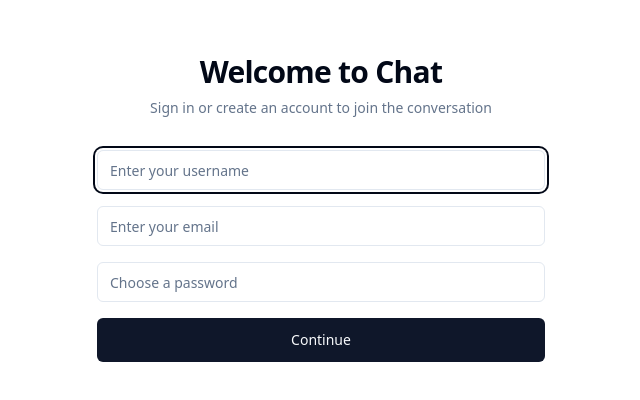
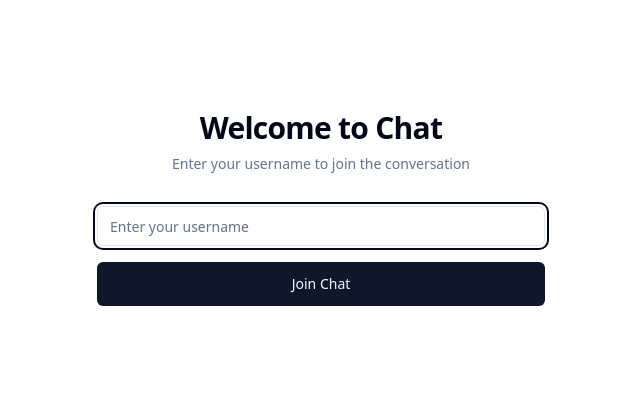
Before and after one commit to abhishekh912/ChatCat, a React (Vite) app: page / in a window 1280 px wide. Shown: the part 192-592 px from the top of the page, without its empty margins (319-959 px from the left). Built offline with nearby package versions, Linux system fonts and the light colour scheme.

Commit message:
Remove authentication from home page
Remove the authentication features from the home page.  The updated home page will only include a username text box and will redirect directly to the chatroom.

```diff
--- a/src/components/UserRegistration.tsx
+++ b/src/components/UserRegistration.tsx
@@ -3,7 +3,6 @@ import { useState } from "react";
 import { Button } from "@/components/ui/button";
 import { Input } from "@/components/ui/input";
 import { useToast } from "@/hooks/use-toast";
-import { supabase } from "@/integrations/supabase/client";
 
 interface UserRegistrationProps {
   onRegister: (username: string, userId: string) => void;
@@ -11,8 +10,6 @@ interface UserRegistrationProps {
 
 export function UserRegistration({ onRegister }: UserRegistrationProps) {
   const [username, setUsername] = useState("");
-  const [email, setEmail] = useState("");
-  const [password, setPassword] = useState("");
   const [isLoading, setIsLoading] = useState(false);
   const { toast } = useToast();
 
@@ -30,27 +27,9 @@ export function UserRegistration({ onRegister }: UserRegistrationProps) {
     setIsLoading(true);
 
     try {
-      // First try to sign in
-      let { data, error } = await supabase.auth.signInWithPassword({
-        email,
-        password,
-      });
-
-      if (error && error.status === 400) {
-        // If user doesn't exist, sign up
-        const signUpResult = await supabase.auth.signUp({
-          email,
-          password,
-        });
-        data = signUpResult.data;
-        error = signUpResult.error;
-      }
-
-      if (error) throw error;
-
-      if (data.user) {
-        onRegister(username.trim(), data.user.id);
-      }
+      // Generate a random userId since we're not using authentication
+      const randomUserId = Math.random().toString(36).substring(2);
+      onRegister(username.trim(), randomUserId);
     } catch (error) {
       toast({
         title: "Error",
@@ -68,7 +47,7 @@ export function UserRegistration({ onRegister }: UserRegistrationProps) {
         <div className="text-center">
           <h2 className="text-3xl font-bold tracking-tight">Welcome to Chat</h2>
           <p className="mt-2 text-sm text-muted-foreground">
-            Sign in or create an account to join the conversation
+            Enter your username to join the conversation
           </p>
         </div>
         <form onSubmit={handleSubmit} className="mt-8 space-y-4">
@@ -80,22 +59,8 @@ export function UserRegistration({ onRegister }: UserRegistrationProps) {
             className="text-lg"
             autoFocus
           />
-          <Input
-            type="email"
-            placeholder="Enter your email"
-            value={email}
-            onChange={(e) => setEmail(e.target.value)}
-            className="text-lg"
-          />
-          <Input
-            type="password"
-            placeholder="Choose a password"
-            value={password}
-            onChange={(e) => setPassword(e.target.value)}
-            className="text-lg"
-          />
           <Button type="submit" className="w-full" size="lg" disabled={isLoading}>
-            {isLoading ? "Processing..." : "Continue"}
+            {isLoading ? "Processing..." : "Join Chat"}
           </Button>
         </form>
       </div>
--- a/src/pages/Index.tsx
+++ b/src/pages/Index.tsx
@@ -1,9 +1,7 @@
 
-import { useState, useEffect } from "react";
+import { useState } from "react";
 import { UserRegistration } from "@/components/UserRegistration";
 import { ChatRoom } from "@/components/ChatRoom";
-import { supabase } from "@/integrations/supabase/client";
-import { useToast } from "@/hooks/use-toast";
 
 interface RegisteredUser {
   username: string;
@@ -12,54 +10,13 @@ interface RegisteredUser {
 
 const Index = () => {
   const [user, setUser] = useState<RegisteredUser | null>(null);
-  const { toast } = useToast();
-
-  useEffect(() => {
-    // Check for existing session
-    supabase.auth.getSession().then(({ data: { session } }) => {
-      if (session?.user) {
-        // Here we're using the email as username for existing sessions
-        // In a production app, you might want to store/retrieve the username differently
-        setUser({
-          username: session.user.email || 'Anonymous',
-          userId: session.user.id
-        });
-      }
-    });
-
-    // Listen for auth changes
-    const { data: { subscription } } = supabase.auth.onAuthStateChange((_event, session) => {
-      if (session?.user) {
-        setUser({
-          username: session.user.email || 'Anonymous',
-          userId: session.user.id
-        });
-      } else {
-        setUser(null);
-      }
-    });
-
-    return () => {
-      subscription.unsubscribe();
-    };
-  }, []);
 
   const handleRegister = (username: string, userId: string) => {
     setUser({ username, userId });
   };
 
   const handleLeave = async () => {
-    try {
-      const { error } = await supabase.auth.signOut();
-      if (error) throw error;
-      setUser(null);
-    } catch (error) {
-      toast({
-        title: "Error signing out",
-        description: error instanceof Error ? error.message : "An error occurred",
-        variant: "destructive",
-      });
-    }
+    setUser(null);
   };
 
   return user ? (
```
